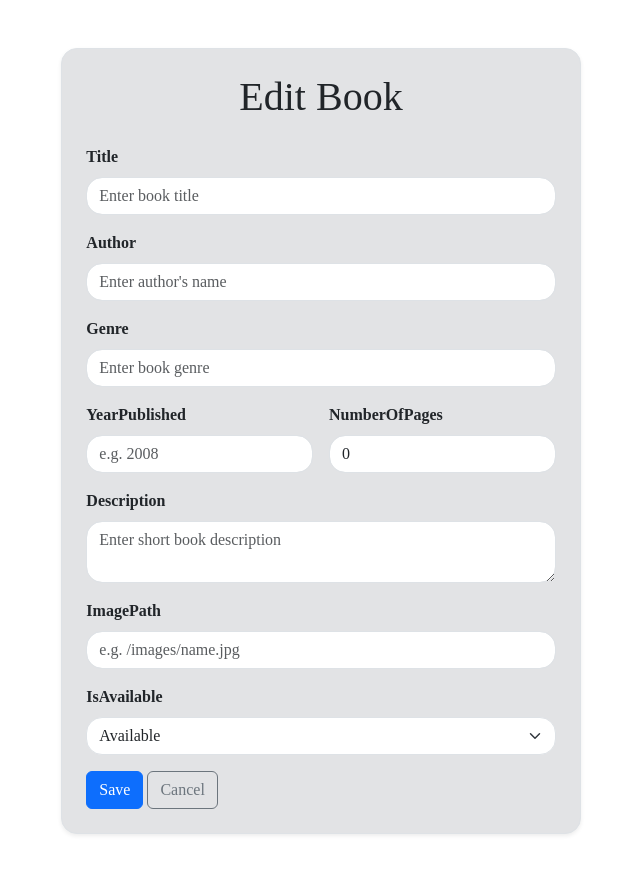
After one commit to roman-vainer/BookManager-learn-projekt-ASP.NET-MVC, an ASP.NET Core app: template BookManager/Views/Book/Edit.cshtml in a window 1280 px wide. The commit adds this page. Shown: the whole page, without its empty margins (319-959 px from the left). Run offline with ASP.NET Core 8, Linux system fonts and the light colour scheme; the template is opened without the code that fills it, so the values that code supplies are empty; the project's own start-up code is not run, and a stand-in starts its controllers and pages.

Commit message:
Apply remaining changes
Co-authored-by: roman-vainer <113532796+roman-vainer@users.noreply.github.com>

```diff
--- a/BookManager/Views/Book/Create.cshtml
+++ b/BookManager/Views/Book/Create.cshtml
@@ -1,7 +1,7 @@
 @model Book
 
 <div class="row justify-content-center my-5">
-	<div class="col-md-4">
+	<div class="col-md-6 col-lg-5">
 		<div class="book-form border rounded-4 p-4 bg-secondary-subtle shadow-sm">
 			<h1 class="text-center mb-4">Create Book</h1>
 
@@ -56,6 +56,7 @@
 					</select>
 				</div>
 				<button type="submit" class="btn btn-primary">Submit</button>
+				<a asp-action="Index" class="btn btn-outline-secondary">Cancel</a>
 			</form>
 		</div>
 	</div>
--- /dev/null
+++ b/BookManager/Views/Book/Edit.cshtml
@@ -0,0 +1,63 @@
+@model Book
+
+<div class="row justify-content-center my-5">
+	<div class="col-md-6 col-lg-5">
+		<div class="book-form border rounded-4 p-4 bg-secondary-subtle shadow-sm">
+			<h1 class="text-center mb-4">Edit Book</h1>
+
+			<form asp-action="Edit" asp-route-id="@Model.Id" method="post">
+				<div asp-validation-summary="ModelOnly" class="text-danger"></div>
+				<div class="mb-3">
+					<label asp-for="Title" class="form-label fw-bold"></label>
+					<input asp-for="Title" class="form-control rounded-4" placeholder="Enter book title" />
+					<span asp-validation-for="Title" class="text-danger"></span>
+				</div>
+
+				<div class="mb-3">
+					<label asp-for="Author" class="form-label fw-bold"></label>
+					<input asp-for="Author" class="form-control rounded-4" placeholder="Enter author's name" />
+					<span asp-validation-for="Author" class="text-danger"></span>
+				</div>
+
+				<div class="mb-3">
+					<label asp-for="Genre" class="form-label fw-bold"></label>
+					<input asp-for="Genre" class="form-control rounded-4" placeholder="Enter book genre" />
+				</div>
+
+				<div class="row g-3 mb-3">
+					<div class="col-6">
+						<label asp-for="YearPublished" class="form-label fw-bold"></label>
+						<input asp-for="YearPublished" type="number" class="form-control rounded-4" placeholder="e.g. 2008" />
+						<span asp-validation-for="YearPublished" class="text-danger"></span>
+					</div>
+
+					<div class="col-6">
+						<label asp-for="NumberOfPages" class="form-label fw-bold"></label>
+						<input asp-for="NumberOfPages" class="form-control rounded-4" placeholder="Enter number of pages" />
+						<span asp-validation-for="NumberOfPages" class="text-danger"></span>
+					</div>
+				</div>
+
+				<div class="mb-3">
+					<label asp-for="Description" class="form-label fw-bold"></label>
+					<textarea asp-for="Description" class="form-control rounded-4" placeholder="Enter short book description"></textarea>
+				</div>
+
+				<div class="mb-3">
+					<label asp-for="ImagePath" class="form-label fw-bold"></label>
+					<input asp-for="ImagePath" class="form-control rounded-4" placeholder="e.g. /images/name.jpg" />
+				</div>
+
+				<div class="mb-3">
+					<label asp-for="IsAvailable" class="form-label fw-bold"></label>
+					<select asp-for="IsAvailable" class="form-select rounded-4">
+						<option value="true">Available</option>
+						<option value="false">Not available</option>
+					</select>
+				</div>
+				<button type="submit" class="btn btn-primary">Save</button>
+				<a asp-action="Detail" asp-route-id="@Model.Id" class="btn btn-outline-secondary">Cancel</a>
+			</form>
+		</div>
+	</div>
+</div>
```
Also changed, not shown: BookManager/Controllers/BookController.cs (+68 -3 lines), BookManager/Views/Book/Delete.cshtml (added, +14 -0 lines), BookManager/Views/Book/Detail.cshtml (+46 -17 lines), BookManager/Views/Book/Index.cshtml (+39 -15 lines).
